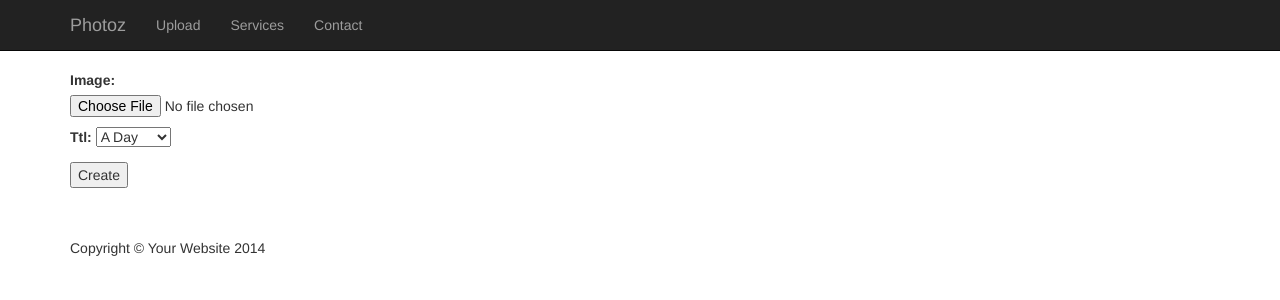
After one commit to jonstacks/photoz, a Django app: template photos/templates/photos/temporaryimage_create_form.html in a window 1280 px wide. The commit adds this page. Shown: the top 300 px of the page. Run offline with Django 3.2, Linux system fonts and the light colour scheme; the template is opened without the code that fills it: values that come from a table or form of the project are taken from there, others are empty; some libraries are stand-ins or nearby versions.

Commit message:
Add basic image create view

```diff
--- a/photos/models.py
+++ b/photos/models.py
@@ -30,6 +30,10 @@ class TemporaryImage(models.Model):
     def __str__(self):
         return str(self.id)
 
+    def get_absolute_url(self):
+        from django.core.urlresolvers import reverse
+        return reverse('image-detail', args=[self.id])
+
     @property
     def extension(self):
         name, ext = os.path.splitext(self.image.name)
--- a/photos/templates/photos/base.html
+++ b/photos/templates/photos/base.html
@@ -42,7 +42,7 @@
         <div class="collapse navbar-collapse" id="bs-example-navbar-collapse-1">
           <ul class="nav navbar-nav">
             <li>
-              <a href="#">About</a>
+              <a href="{% url 'image-create' %}">Upload</a>
             </li>
             <li>
               <a href="#">Services</a>
--- /dev/null
+++ b/photos/templates/photos/temporaryimage_create_form.html
@@ -0,0 +1,12 @@
+{% extends "photos/base.html" %}
+
+{% block content %}
+<div class="row">
+  <div class="col-md-12">
+    <form action="" method="post" enctype="multipart/form-data">{% csrf_token %}
+      {{ form.as_p }}
+      <input type="submit" value="Create" />
+    </form>
+  </div>
+</div>
+{% endblock %}
--- a/photos/templates/photos/temporaryimage_list.html
+++ b/photos/templates/photos/temporaryimage_list.html
@@ -3,7 +3,7 @@
 {% block content %}
 <div class="row">
   {% for image in images %}
-    <div class="col-md-3 portfolio-item">
+    <div class="col-xs-6 col-md-3 portfolio-item">
       <a href="{% url 'image-detail' image.id %}" class="thumbnail">
         <img class="img-responsive" src="{{ image.image.url }}" alt="">
       </a>
--- a/photoz/urls.py
+++ b/photoz/urls.py
@@ -18,10 +18,11 @@ from django.conf.urls import include, url
 from django.conf.urls.static import static
 from django.contrib import admin
 
-from photos.views import ImageDetailView, ImageListView
+from photos.views import ImageDetailView, ImageListView, ImageCreateView
 
 urlpatterns = [
     url(r'^admin/', include(admin.site.urls)),
+    url(r'^images/create/', ImageCreateView.as_view(), name='image-create'),
     url(r'^images/(?P<pk>[\w-]+)/', ImageDetailView.as_view(),
         name='image-detail'),
     url(r'', ImageListView.as_view(), name='image-list'),
```
Also changed, not shown: photos/views.py (+7 -1 lines).
